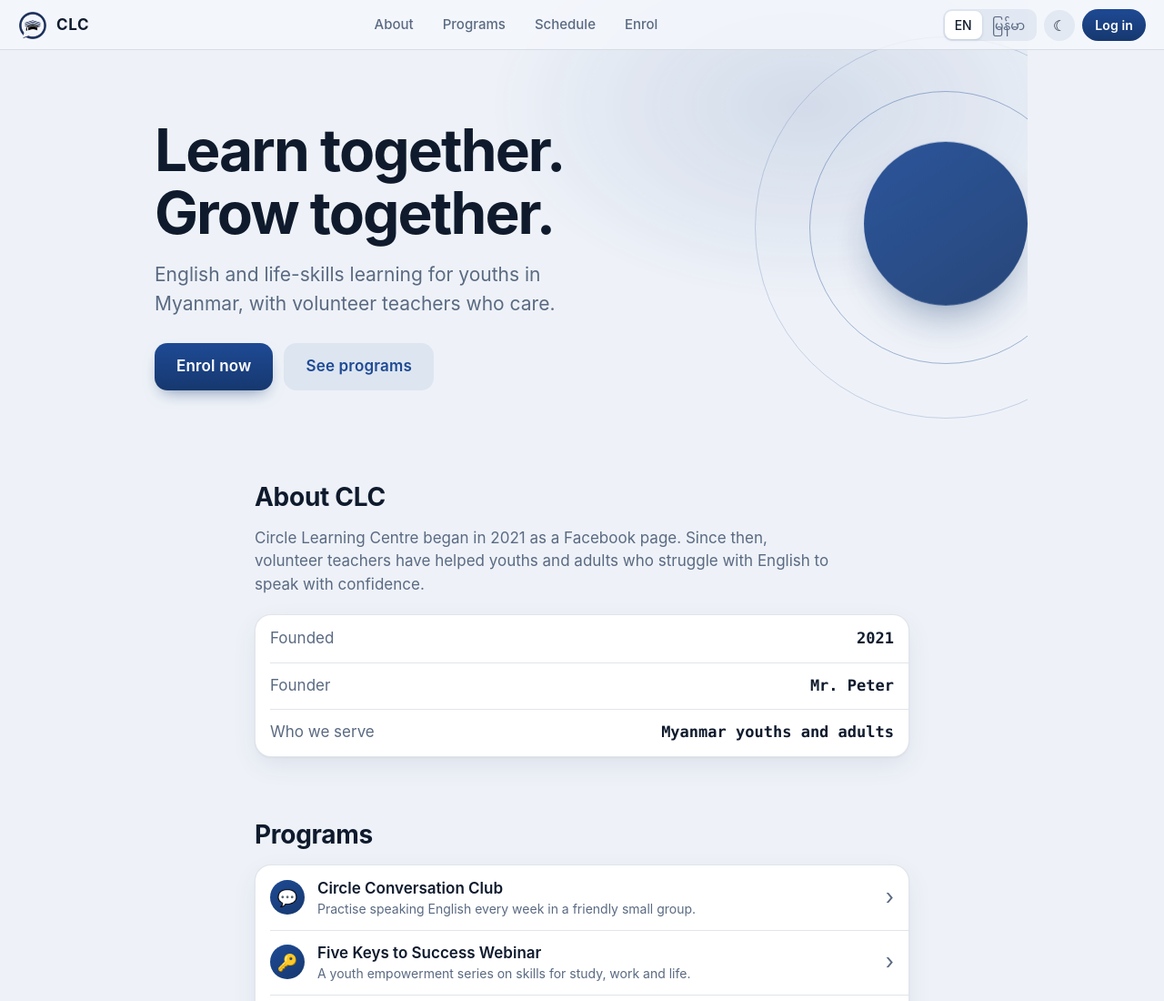
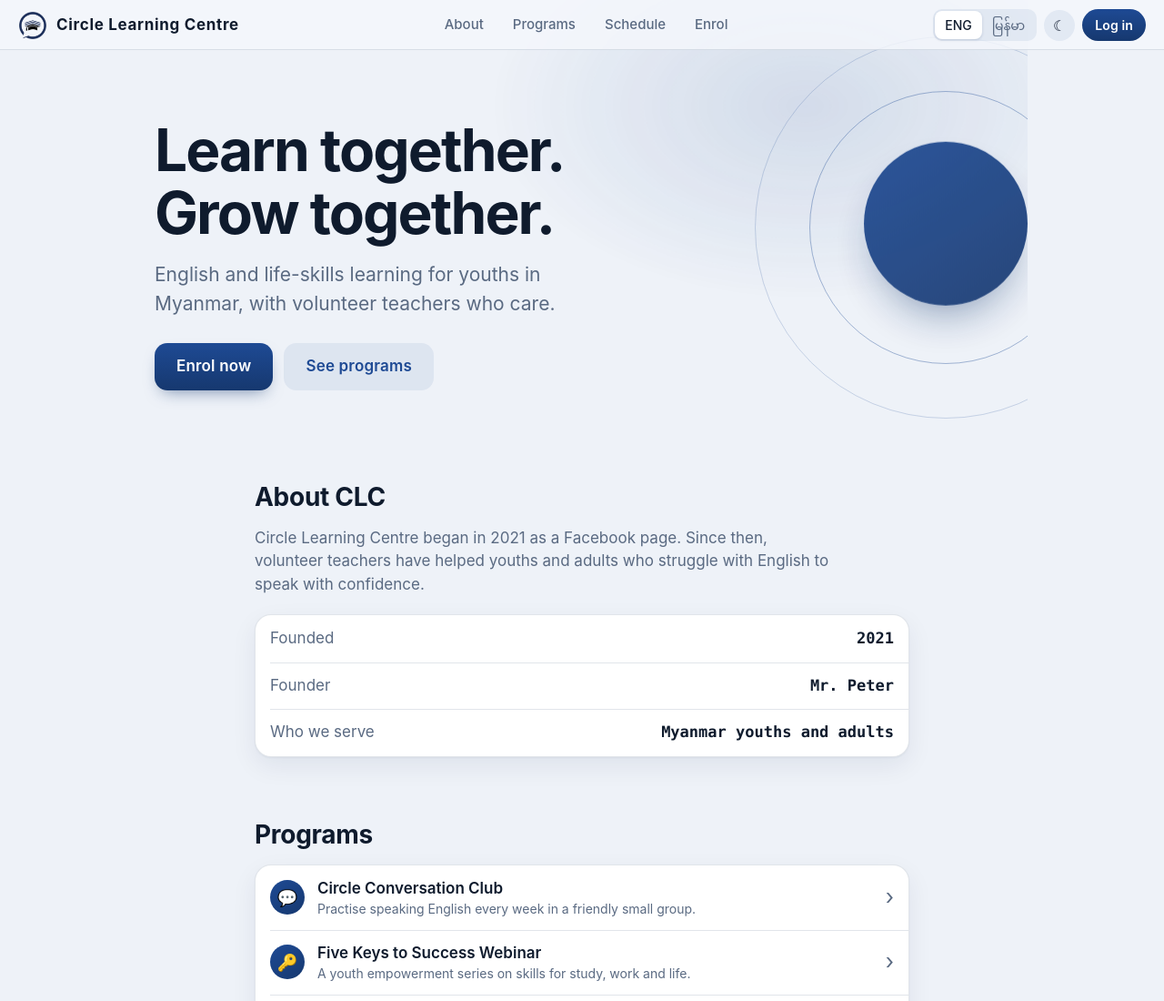
Before and after one commit to circleedumm-art/CLC-Web, a plain HTML site: page index.html in a window 1280 px wide. Shown: the top 1100 px of the page at 91% size. Drawn offline with Linux system fonts and the light colour scheme; no server answers.

Commit message:
Update brand name and language button text

```diff
--- a/index.html
+++ b/index.html
@@ -23,7 +23,7 @@
 
 <header class="bar">
   <a class="brand" href="#top" aria-label="Circle Learning Centre">
-    <img class="logo-img" src="logo.png" alt="" width="32" height="32" onerror="this.replaceWith(Object.assign(document.createElement('span'),{className:'logo'}))"><span class="brand-name">CLC</span>
+    <img class="logo-img" src="logo.png" alt="" width="32" height="32" onerror="this.replaceWith(Object.assign(document.createElement('span'),{className:'logo'}))"><span class="brand-name">Circle Learning Centre</span>
   </a>
   <nav class="tabs" aria-label="Main">
     <a href="#about" data-i18n="nav_about"></a>
@@ -33,7 +33,7 @@
   </nav>
   <div class="controls">
     <div class="seg" role="group" aria-label="Language">
-      <button data-lang="en" aria-pressed="true">EN</button>
+      <button data-lang="en" aria-pressed="true">ENG</button>
       <button data-lang="my" aria-pressed="false">မြန်မာ</button>
     </div>
     <button class="icon-btn" id="themeBtn" aria-label="Toggle dark mode"></button>
```
